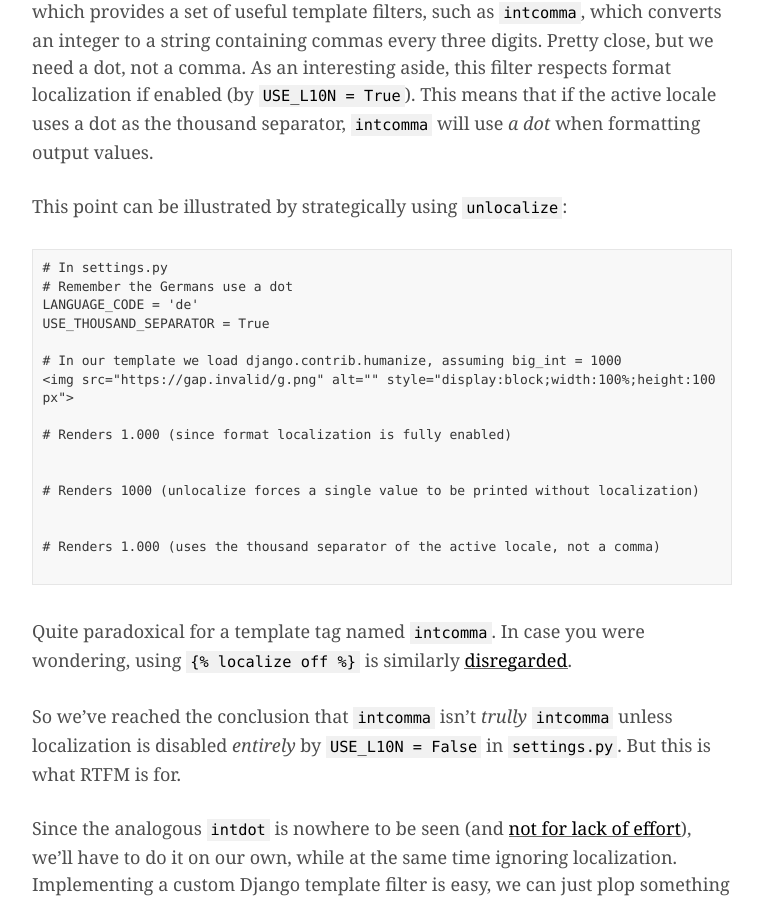
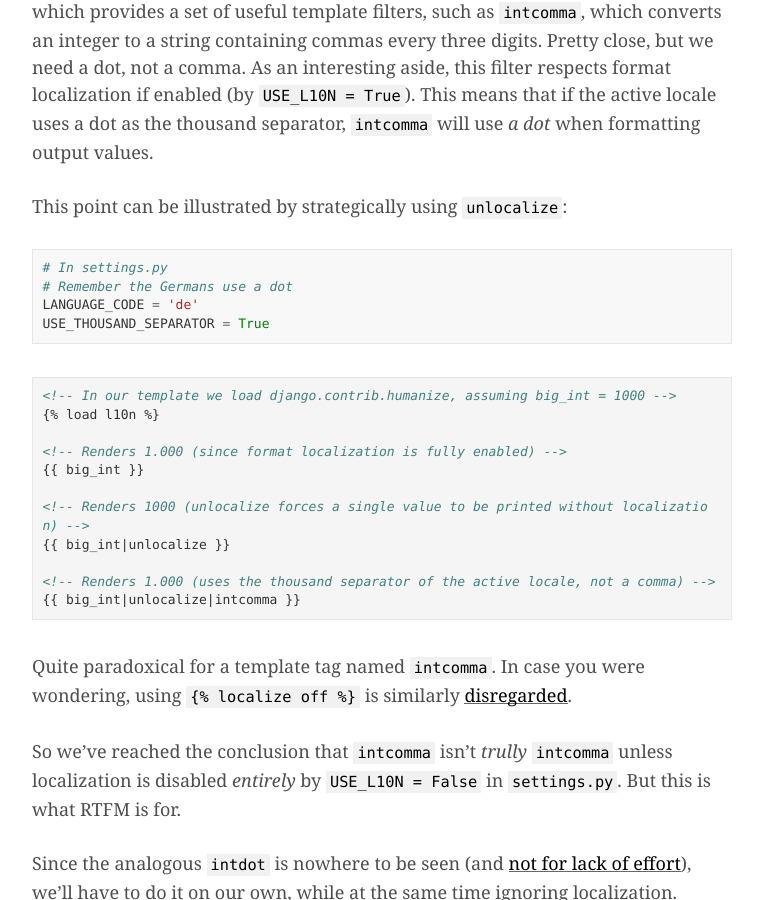
Before and after one commit to ik-fractel/kappataumu.github.com, a Jekyll site: the page built from _posts/2016-08-30-exploring-django-format-localization-settings.md, in a window 1280 px wide and 900 px high, scrolled down 1221 px. Shown: the whole window, without its empty margins (258-1021 px from the left). Built offline with Jekyll 4.4.1, drawn with Linux system fonts in a browser that asks for light colours.

````diff
--- a/_posts/2016-08-30-exploring-django-format-localization-settings.md
+++ b/_posts/2016-08-30-exploring-django-format-localization-settings.md
@@ -32,24 +32,30 @@ Searching for solutions, one will surely come across [`django.contrib.humanize`]
 
 This point can be illustrated by strategically using [`unlocalize`](https://docs.djangoproject.com/en/dev/topics/i18n/formatting/#unlocalize):
 
-```
+```python
 # In settings.py
 # Remember the Germans use a dot
 LANGUAGE_CODE = 'de'
 USE_THOUSAND_SEPARATOR = True
+```
 
-# In our template we load django.contrib.humanize, assuming big_int = 1000
+{% highlight html %}
+{% raw %}
+
+<!-- In our template we load django.contrib.humanize, assuming big_int = 1000 -->
 {% load l10n %}
 
-# Renders 1.000 (since format localization is fully enabled)
+<!-- Renders 1.000 (since format localization is fully enabled) -->
 {{ big_int }}
 
-# Renders 1000 (unlocalize forces a single value to be printed without localization)
+<!-- Renders 1000 (unlocalize forces a single value to be printed without localization) -->
 {{ big_int|unlocalize }}
 
-# Renders 1.000 (uses the thousand separator of the active locale, not a comma)
+<!-- Renders 1.000 (uses the thousand separator of the active locale, not a comma) -->
 {{ big_int|unlocalize|intcomma }}
-```
+
+{% endraw %}
+{% endhighlight %}
 
 Quite paradoxical for a template tag named `intcomma`. In case you were wondering, using {% raw %}`{% localize off %}`{% endraw %} is similarly [disregarded](https://docs.djangoproject.com/en/dev/topics/i18n/formatting/#localize).
 
````
